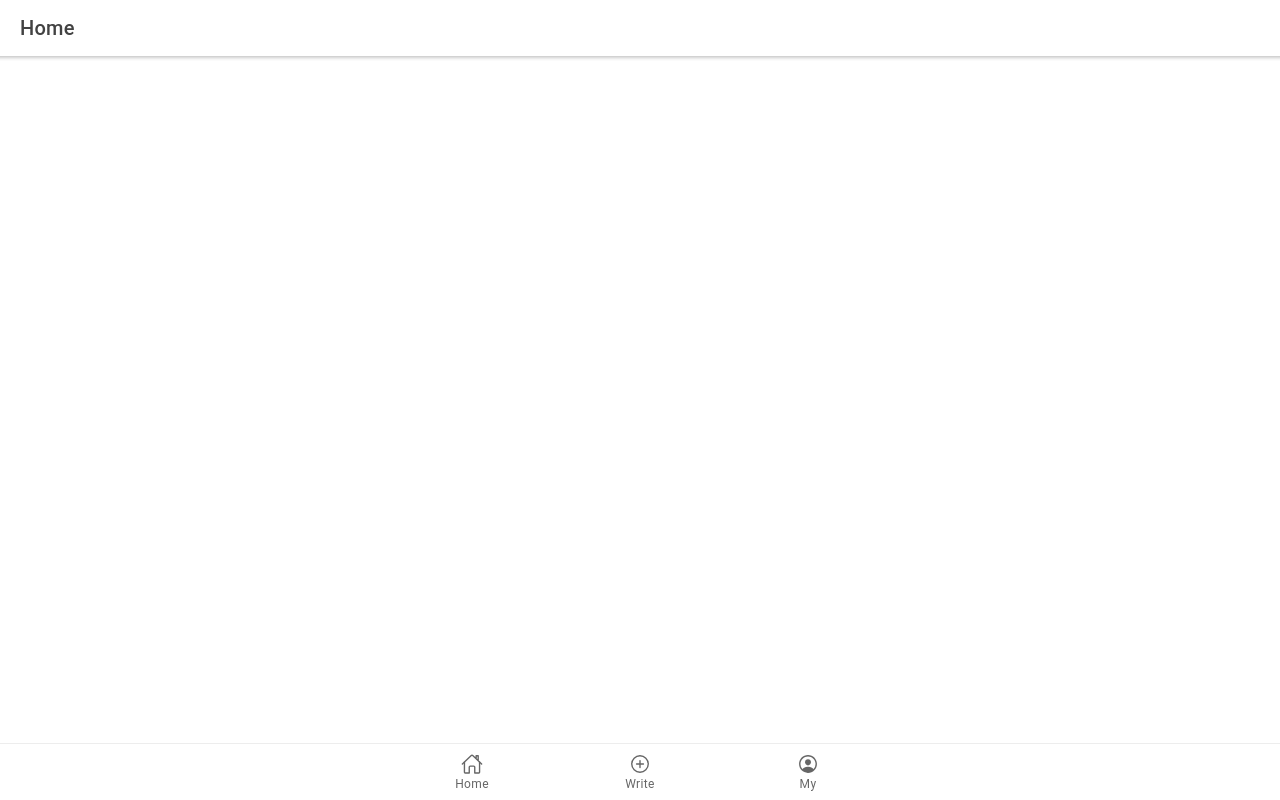
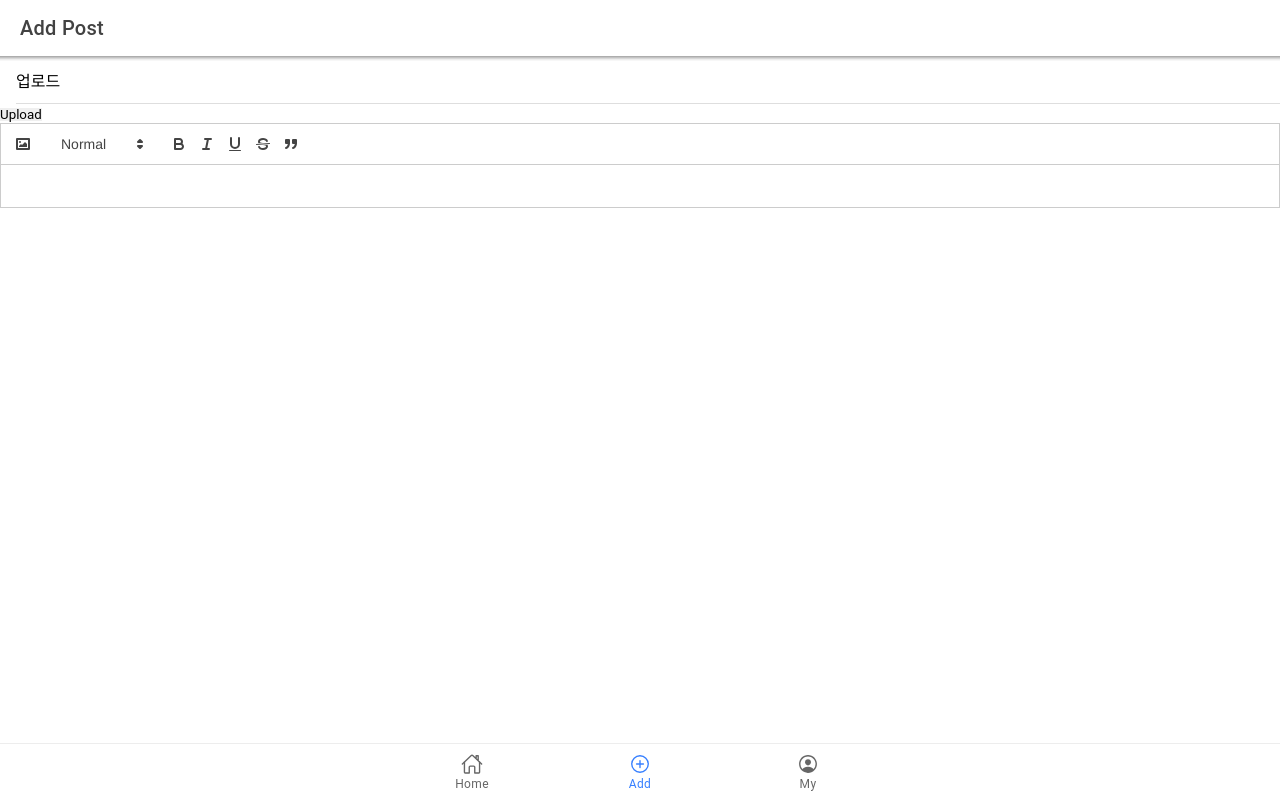
Before and after one commit to nostrss/story_scroll, a React (Create React App) app: page /addpost in a window 1280 px wide. Built offline with nearby package versions, Linux system fonts and the light colour scheme; no server answers.

Commit message:
react quill

```diff
--- a/package.json
+++ b/package.json
@@ -29,6 +29,7 @@
     "ionicons": "^6.0.3",
     "react": "^18.2.0",
     "react-dom": "^18.2.0",
+    "react-quill": "^2.0.0",
     "react-redux": "^8.0.5",
     "react-router": "^5.2.0",
     "react-router-dom": "^5.2.0",
--- a/src/App.tsx
+++ b/src/App.tsx
@@ -17,7 +17,6 @@ import {
   homeOutline,
 } from 'ionicons/icons';
 import Tab1 from './pages/Tab1';
-import Tab2 from './pages/Tab2';
 
 /* Core CSS required for Ionic components to work properly */
 import '@ionic/react/css/core.css';
@@ -46,6 +45,7 @@ import { useDispatch } from 'react-redux';
 import { getUserData } from './redux/slice';
 // import LoginContainer from './pages/Login/login.container';
 import SignupContainer from './pages/Signup/signup.container';
+import AddPostContainer from './pages/AddPost/addpost.container';
 setupIonicReact();
 
 function App() {
@@ -104,10 +104,10 @@ function App() {
             <Route exact path='/tab1'>
               <Tab1 />
             </Route>
-            <Route exact path='/tab2'>
-              <Tab2 />
+            <Route exact path='/addpost'>
+              <AddPostContainer />
             </Route>
-            <Route path='/my/:userId'>
+            <Route path='/my'>
               <MyContainer />
             </Route>
             <Route exact path='/'>
@@ -119,9 +119,9 @@ function App() {
               <IonIcon icon={homeOutline} />
               <IonLabel>Home</IonLabel>
             </IonTabButton>
-            <IonTabButton tab='tab2' href='/tab2'>
+            <IonTabButton tab='addpost' href='/addpost'>
               <IonIcon icon={addCircleOutline} />
-              <IonLabel>Write</IonLabel>
+              <IonLabel>Add</IonLabel>
             </IonTabButton>
             <IonTabButton tab='my' href='/my/:userId'>
               <IonIcon icon={personCircleOutline} />
--- a/src/firebase.js
+++ b/src/firebase.js
@@ -1,6 +1,7 @@
 // Import the functions you need from the SDKs you need
 import { initializeApp } from 'firebase/app';
 import { getAuth } from 'firebase/auth';
+import { getStorage } from 'firebase/storage';
 // import { getAnalytics } from 'firebase/analytics';
 // TODO: Add SDKs for Firebase products that you want to use
 // https://firebase.google.com/docs/web/setup#available-libraries
@@ -20,6 +21,7 @@ const firebaseConfig = {
 // Initialize Firebase
 export const firebaseApp = initializeApp(firebaseConfig);
 export const auth = getAuth(firebaseApp);
+export const storage = getStorage(firebaseApp);
 console.log(
   firebaseApp.name ? 'Firebase Mode Activated!' : 'Firebase not working :('
 );
--- /dev/null
+++ b/src/pages/AddPost/addpost.container.tsx
@@ -0,0 +1,142 @@
+import { getDownloadURL, ref, uploadBytesResumable } from 'firebase/storage';
+import { useMemo, useRef, useState } from 'react';
+import { storage } from '../../firebase';
+import AddPostUI from './addpost.presenter';
+
+export default function AddPostContainer() {
+  const [attachment, setAttachment] = useState('');
+  const [file, setFile] = useState<File>();
+  const [isProgress, setIsProgress] = useState(0);
+  const [isFileUrl, setIsFileUrl] = useState('');
+  const [isText, setIsText] = useState('');
+  const quillRef = useRef();
+  let attachmentUrl = '';
+
+  const onFileChange = (event: any) => {
+    const {
+      target: { files },
+    } = event;
+    const formData = new FormData();
+    formData.append('file', files[0]);
+    setFile(formData.get('file') as File);
+
+    const reader = new FileReader();
+    reader.onloadend = (finishedEvent: any) => {
+      const {
+        currentTarget: { result },
+      } = finishedEvent;
+      setAttachment(result);
+    };
+    reader.readAsDataURL(formData.get('file') as File);
+  };
+
+  const onClickUpload = async () => {
+    if (file) {
+      const storageRef = ref(storage, file.name);
+      // await uploadBytes(storageRef, file).then((snapshot) => {
+      //   console.log('Uploaded a blob or file!');
+      // });
+      const uploadTask = uploadBytesResumable(storageRef, file);
+
+      await uploadTask.on(
+        'state_changed',
+        (snapshot) => {
+          const progress =
+            (snapshot.bytesTransferred / snapshot.totalBytes) * 100;
+          setIsProgress(progress);
+          switch (snapshot.state) {
+            case 'paused':
+              console.log('Upload is paused');
+              break;
+            case 'running':
+              console.log('Upload is running');
+              break;
+          }
+        },
+        (error) => {
+          // Handle unsuccessful uploads
+        },
+        async () => {
+          // Handle successful uploads on complete
+          await getDownloadURL(uploadTask.snapshot.ref).then((downloadURL) => {
+            setIsFileUrl(downloadURL);
+            console.log('File available at', downloadURL);
+          });
+        }
+      );
+    }
+  };
+
+  const imageHandler = () => {
+    const input = document.createElement('input');
+    input.setAttribute('type', 'file');
+    input.setAttribute('accept', 'image/*');
+    input.click();
+
+    // how to fix getEidtor type error
+    // @ts-ignore
+    const range = quillRef.current?.getEditor().getSelection()?.index;
+
+    // @ts-ignore
+    let quill = quillRef.current?.getEditor();
+
+    input.onchange = () => {
+      if (input.files === null) return;
+
+      const file = input.files[0];
+      const formData = new FormData();
+      formData.append('file', file);
+      setFile(formData.get('file') as File);
+
+      const reader = new FileReader();
+      reader.onloadend = (finishedEvent: any) => {
+        const {
+          currentTarget: { result },
+        } = finishedEvent;
+        setAttachment(result);
+        attachmentUrl = result;
+        quill?.insertEmbed(range, 'image', attachmentUrl);
+      };
+      reader.readAsDataURL(formData.get('file') as File);
+    };
+  };
+
+  const modules = useMemo(() => {
+    return {
+      toolbar: {
+        container: [
+          ['image'],
+          [{ header: [1, 2, 3, false] }],
+          ['bold', 'italic', 'underline', 'strike', 'blockquote'],
+        ],
+        handlers: {
+          image: imageHandler,
+        },
+      },
+    };
+  }, []);
+
+  const formats = [
+    'header',
+    'bold',
+    'italic',
+    'underline',
+    'strike',
+    'blockquote',
+    'image',
+  ];
+
+  return (
+    <AddPostUI
+      attachment={attachment}
+      isProgress={isProgress}
+      onFileChange={onFileChange}
+      onClickUpload={onClickUpload}
+      isText={isText}
+      setIsText={setIsText}
+      modules={modules}
+      formats={formats}
+      quillRef={quillRef}
+    />
+  );
+}
--- /dev/null
+++ b/src/pages/AddPost/addpost.presenter.tsx
@@ -0,0 +1,61 @@
+import {
+  IonContent,
+  IonHeader,
+  IonItem,
+  IonPage,
+  IonTitle,
+  IonToolbar,
+} from '@ionic/react';
+
+import ReactQuill from 'react-quill';
+import 'react-quill/dist/quill.snow.css';
+
+export default function AddPostUI({
+  attachment,
+  isProgress,
+  onFileChange,
+  onClickUpload,
+  isText,
+  setIsText,
+  modules,
+  formats,
+  quillRef,
+}: any) {
+  return (
+    <IonPage>
+      <IonHeader>
+        <IonToolbar>
+          <IonTitle></IonTitle>
+        </IonToolbar>
+      </IonHeader>
+      <IonContent>
+        <IonItem>
+          <label htmlFor='upload'>업로드</label>
+          <input
+            id={'upload'}
+            type='file'
+            accept='image/*'
+            onChange={onFileChange}
+            style={{ display: 'none' }}
+          />
+          {attachment && (
+            <div>
+              <img src={attachment} width='50px' height='50px' alt='' />
+              {/* <button onClick={onClearAttachment}>Clear</button> */}
+            </div>
+          )}
+        </IonItem>
+        <button onClick={onClickUpload}>Upload</button>
+        {isProgress > 0 && isProgress}
+        <ReactQuill
+          theme='snow'
+          value={isText}
+          onChange={setIsText}
+          modules={modules}
+          formats={formats}
+          ref={quillRef}
+        />
+      </IonContent>
+    </IonPage>
+  );
+}
--- a/src/pages/My/my.container.tsx
+++ b/src/pages/My/my.container.tsx
@@ -60,10 +60,10 @@ export default function MyContainer() {
           </>
         ) : (
           <>
-            <IonButton expand='block' href='/signup'>
+            <IonButton expand='block' href='/story_scroll/signup'>
               Sign up with email
             </IonButton>
-            <IonButton fill='outline' expand='block' href='/login'>
+            <IonButton fill='outline' expand='block' href='/story_scroll/login'>
               Log In with email
             </IonButton>
           </>
--- a/src/pages/Tab2.tsx
+++ /dev/null
@@ -1,25 +0,0 @@
-import { IonContent, IonHeader, IonPage, IonTitle, IonToolbar } from '@ionic/react';
-import ExploreContainer from '../components/ExploreContainer';
-import './Tab2.css';
-
-const Tab2: React.FC = () => {
-  return (
-    <IonPage>
-      <IonHeader>
-        <IonToolbar>
-          <IonTitle>Tab 2</IonTitle>
-        </IonToolbar>
-      </IonHeader>
-      <IonContent fullscreen>
-        <IonHeader collapse="condense">
-          <IonToolbar>
-            <IonTitle size="large">Tab 2</IonTitle>
-          </IonToolbar>
-        </IonHeader>
-        <ExploreContainer name="Tab 2 page" />
-      </IonContent>
-    </IonPage>
-  );
-};
-
-export default Tab2;
--- a/src/util/handleHeaderTitle.ts
+++ b/src/util/handleHeaderTitle.ts
@@ -10,6 +10,8 @@ export const handleHeaderTitle = (pathname: string) => {
       return 'Sign Up';
     case '/login':
       return 'Log In';
+    case '/addpost':
+      return 'Add Post';
     default:
       return 'Home';
   }
```
Also changed, not shown: src/pages/Tab3.tsx (deleted, +0 -25 lines), src/pages/Tab2.css (deleted), src/pages/Tab3.css (deleted), 1 other file (tests, documents, lock files or other folders).
